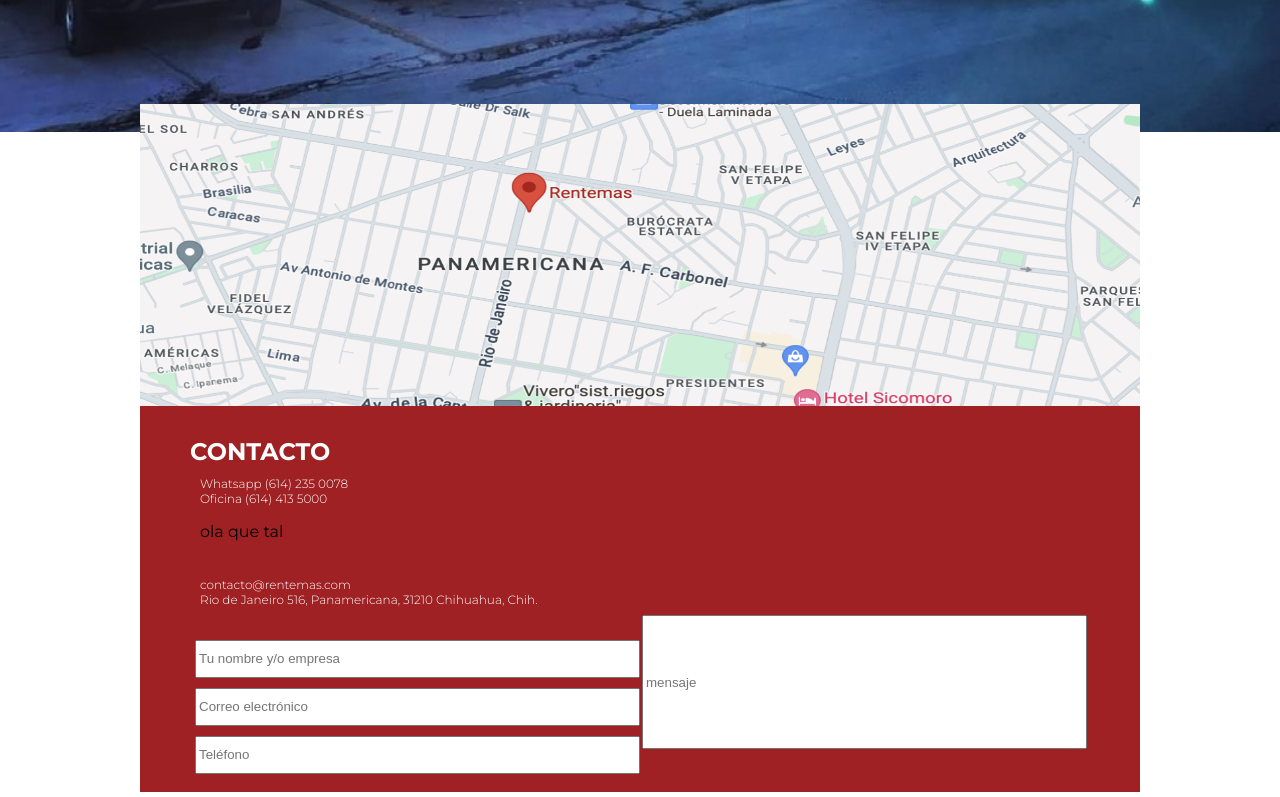
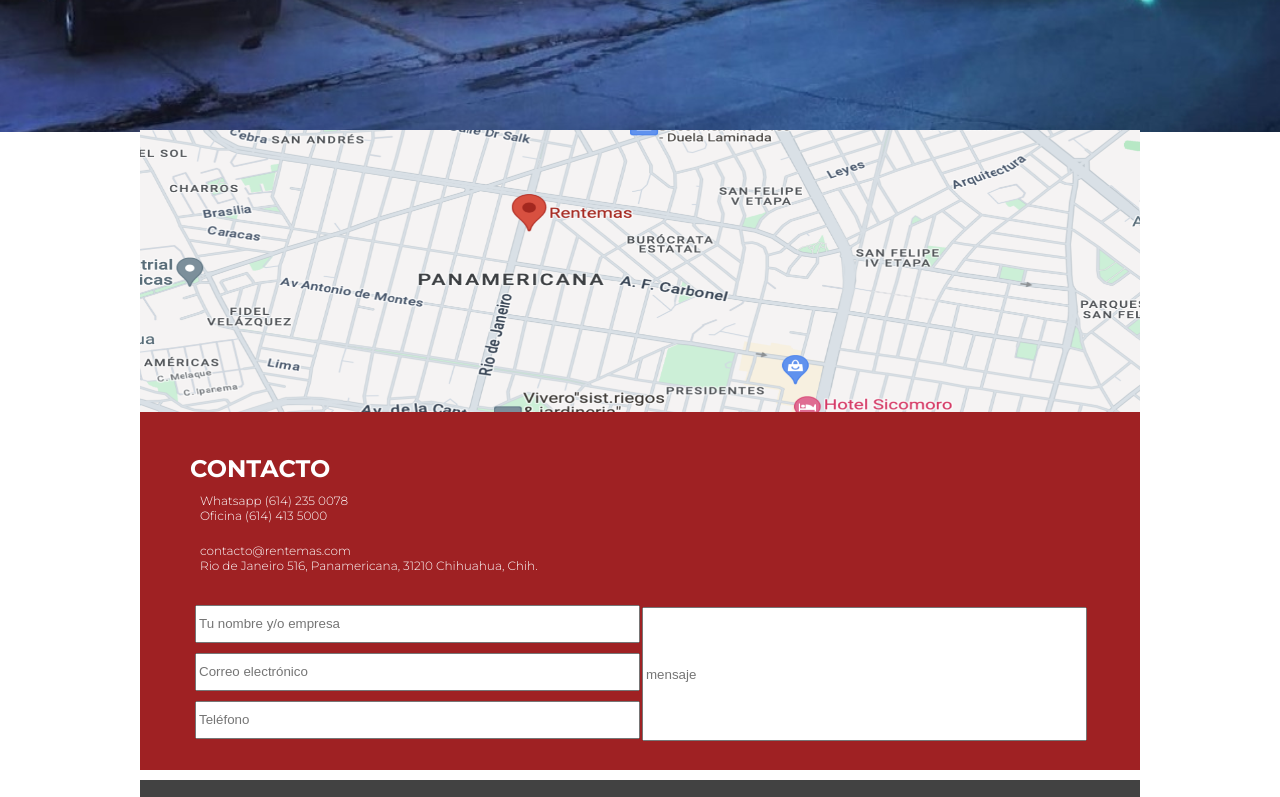
Before and after one commit to Syphi0-0/rentemas-landing, a Next.js app: page /contacto in a window 1280 px wide. Shown: the part 540-1337 px from the top of the page. Built offline with nearby package versions, Linux system fonts and the light colour scheme.

Commit message:
contacto

```diff
--- a/app/contacto/hoverone.module.css
+++ b/app/contacto/hoverone.module.css
@@ -3,12 +3,10 @@
   align-items: center;
   height: 125vh;
   justify-content: center;
-  background-color: darkorange;
 }
 .middle {
   position: relative;
   height: 100%;
-  width: 100%;
   justify-content: space-evenly;
   align-items: center;
   display: flex;
--- a/app/contacto/middle.tsx
+++ b/app/contacto/middle.tsx
@@ -20,7 +20,6 @@ const Contact = ({ children }: Props) => {
                 <div className={style.txtdiv}>
                   <p className={style.bodytxt}>Whatsapp (614) 235 0078 </p>
                   <p className={style.bodytxt}>Oficina (614) 413 5000</p>
-                  <p>ola que tal</p>
                 </div>
                 <div className={style.txtdiv}>
                   <p className={style.bodytxt}>contacto@rentemas.com</p>
```
